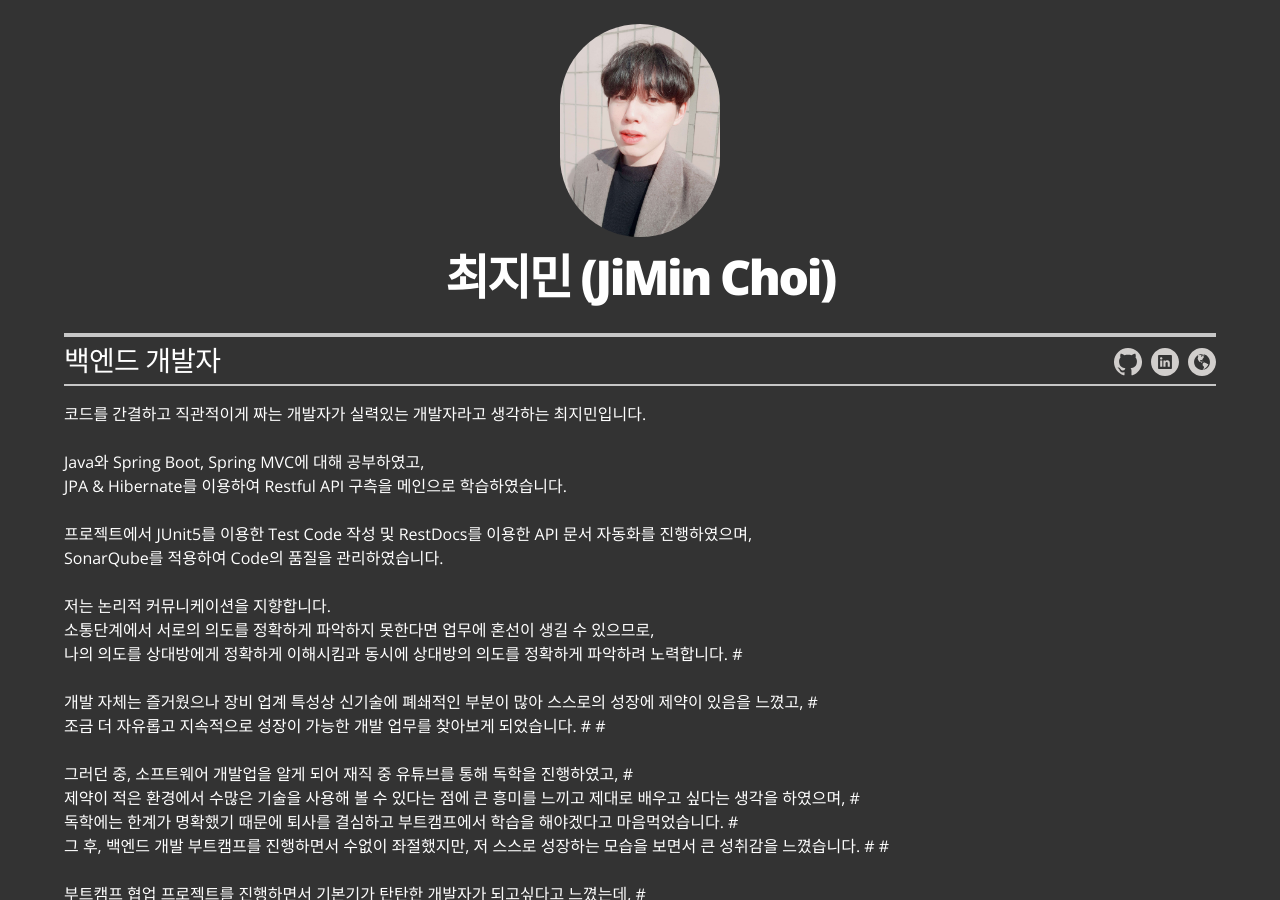
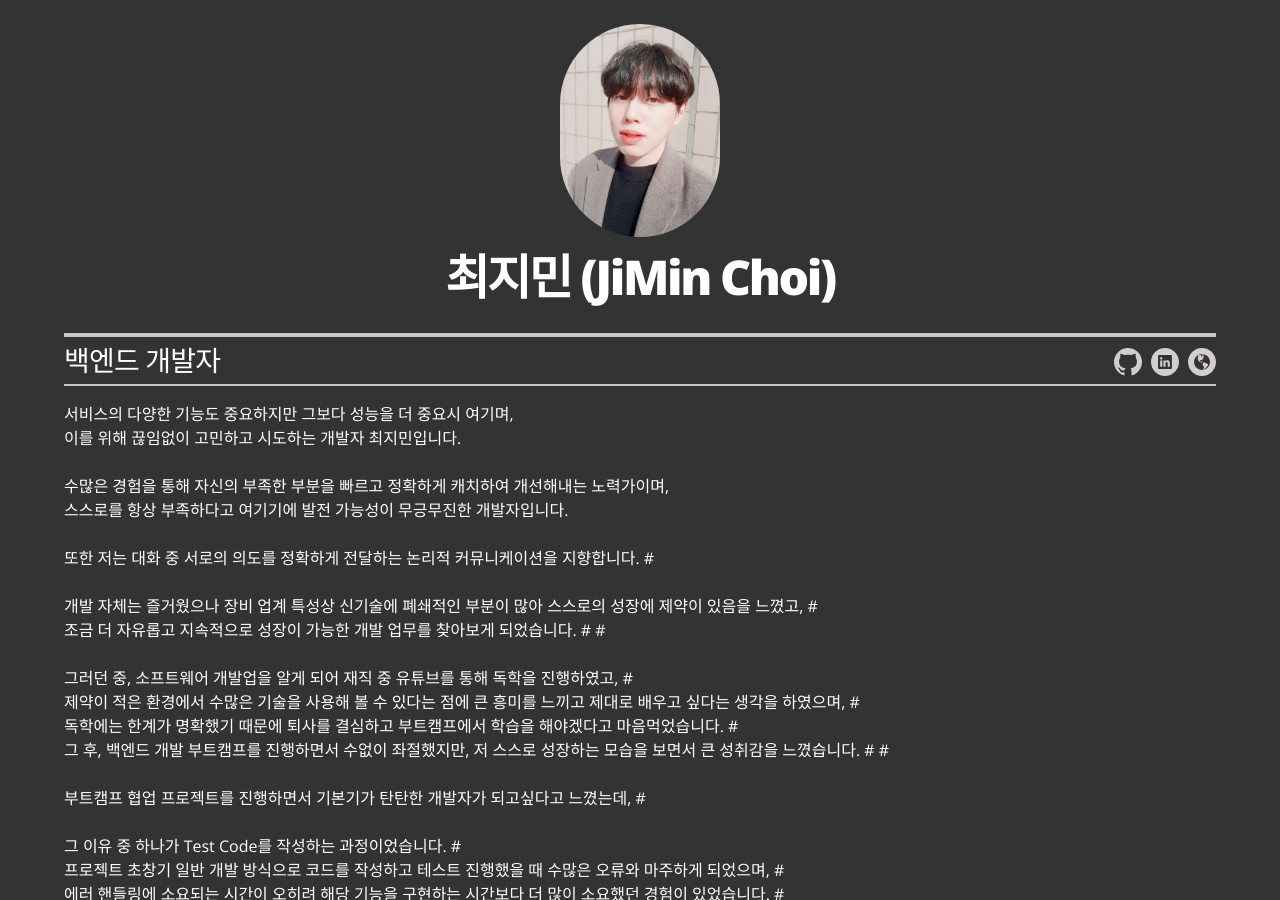
Before and after one commit to tlskals/tlskals.github.io, a Jekyll site: the page built from index.html, in a window 1280 px wide and 900 px high. Built offline with Jekyll 4.4.1, drawn with Linux system fonts in a browser that asks for light colours.

Commit message:
resume 수정

```diff
--- a/_config.yml
+++ b/_config.yml
@@ -23,18 +23,13 @@
 resume_header_contact_info:     "Seoul, Republic of Korea • (+82) 10-9052-8708 • chlwlals8708@gmail.com"
 display_header_contact_info:    "false"
 
-resume_header_intro: "<p>코드를 간결하고 직관적이게 짜는 개발자가 실력있는 개발자라고 생각하는 최지민입니다.
+resume_header_intro: "<p>서비스의 다양한 기능도 중요하지만 그보다 성능을 더 중요시 여기며,
+<br>이를 위해 끊임없이 고민하고 시도하는 개발자 최지민입니다.
 
-<br><br>Java와 Spring Boot, Spring MVC에 대해 공부하였고,
-<br>JPA & Hibernate를 이용하여 Restful API 구측을 메인으로 학습하였습니다.
+<br><br>수많은 경험을 통해 자신의 부족한 부분을 빠르고 정확하게 캐치하여 개선해내는 노력가이며,
+<br>스스로를 항상 부족하다고 여기기에 발전 가능성이 무긍무진한 개발자입니다.
 
-<br><br>프로젝트에서 JUnit5를 이용한 Test Code 작성 및 RestDocs를 이용한 API 문서 자동화를 진행하였으며,
-<br>SonarQube를 적용하여 Code의 품질을 관리하였습니다.
-
-<br><br>저는 논리적 커뮤니케이션을 지향합니다.
-<br>소통단계에서 서로의 의도를 정확하게 파악하지 못한다면 업무에 혼선이 생길 수 있으므로,
-<br>나의 의도를 상대방에게 정확하게 이해시킴과 동시에 상대방의 의도를 정확하게 파악하려 노력합니다.
-
+<br><br>또한 저는 대화 중 서로의 의도를 정확하게 전달하는 논리적 커뮤니케이션을 지향합니다.
 
 
 #<br><br>개발 자체는 즐거웠으나 장비 업계 특성상 신기술에 폐쇄적인 부분이 많아 스스로의 성장에 제약이 있음을 느꼈고,
```
